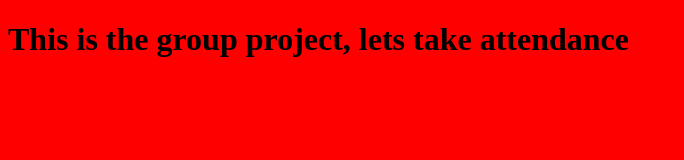
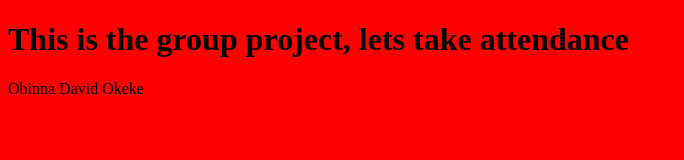
Before and after one commit to o-david/learning_git, a plain HTML site: page index.html in a window 1280 px wide. Shown: the whole page, without its empty margins (0-684 px from the left). Drawn offline with Linux system fonts and the light colour scheme.

Commit message:
testing my branch

```diff
--- a/index.html
+++ b/index.html
@@ -8,6 +8,7 @@
 </head>
 <body>
     <h1>This is the group project, lets take attendance</h1>
+    <p>Obinna David Okeke</p>
 
 </body>
 </html>
```
